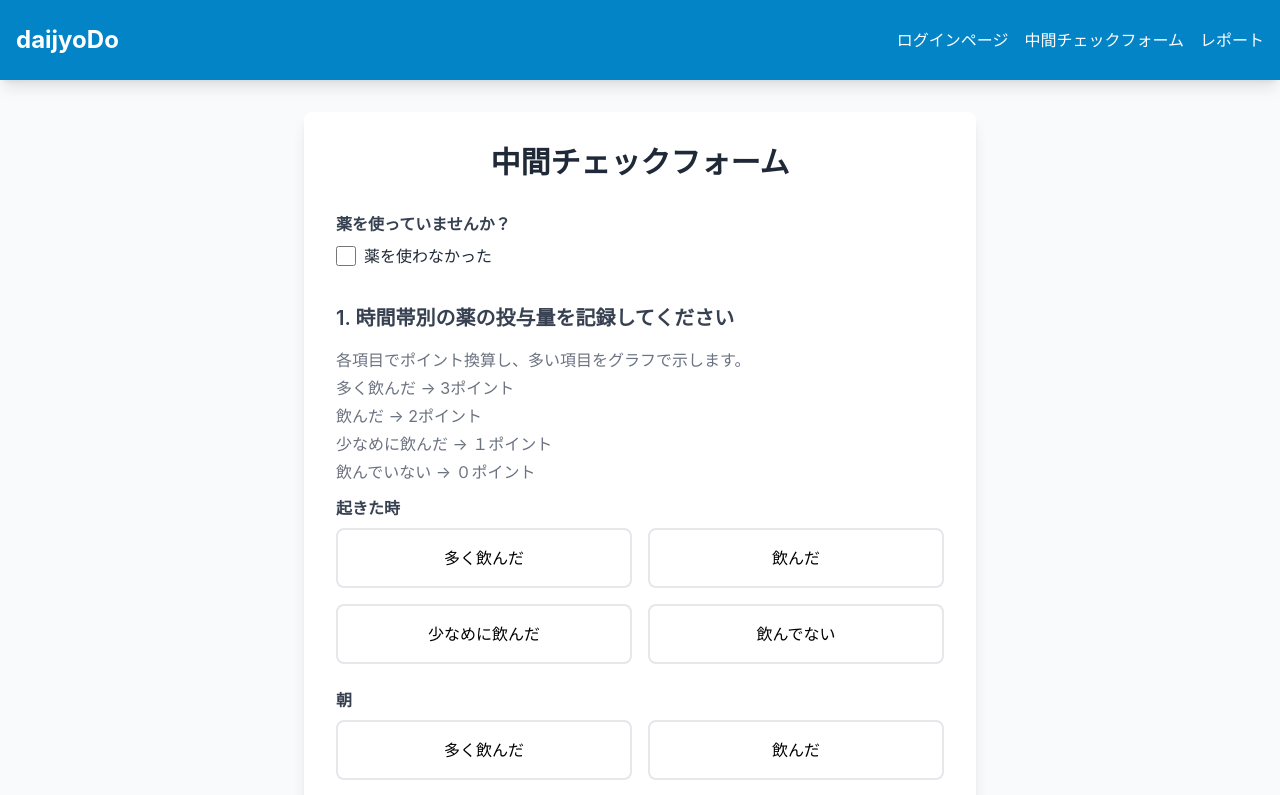
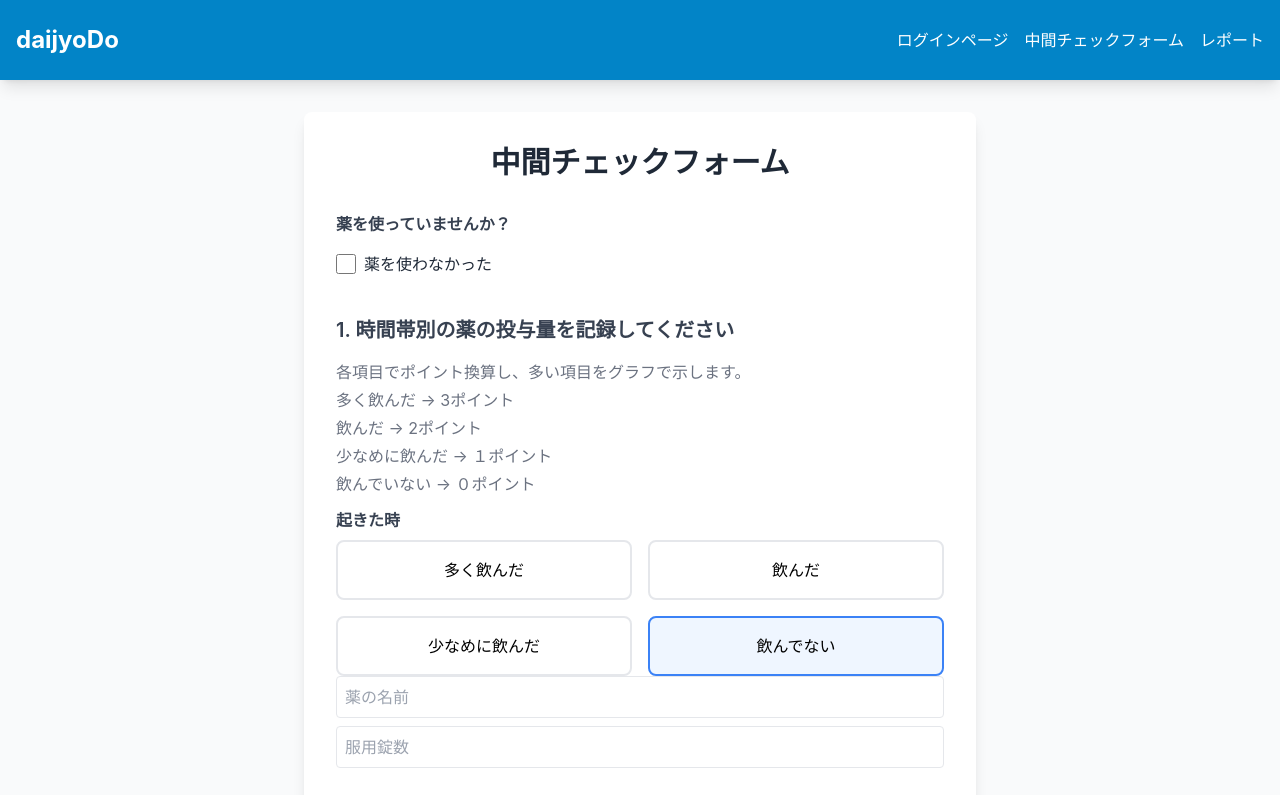
Before and after one commit to IkedasanNoMusoudo/taityoDo, a React (Vite) app: page / in a window 1280 px wide. Shown: the top 795 px of the page. Built offline with nearby package versions, Linux system fonts and the light colour scheme.

Commit message:
薬の詳細

```diff
--- a/src/App.tsx
+++ b/src/App.tsx
@@ -13,8 +13,8 @@ function App() {
       <Routes>
         <Route path="/" element={<DiagnosisForm />} />
         <Route path="/report" element={<ReportView />} />
-        <Route path='login' element={<LoginPage/>} />
-        <Route path='register' element={<RegisterPage />} />
+        <Route path='/login' element={<LoginPage/>} />
+        <Route path='/register' element={<RegisterPage />} />
       </Routes>
     </Layout>
   )
--- a/src/components/DiagnosisForm.tsx
+++ b/src/components/DiagnosisForm.tsx
@@ -1,23 +1,30 @@
 import { useState } from 'react'
 import { useNavigate } from 'react-router-dom'
-import { DiagnosisData, MedicationLevel, HealthCondition, TimeSlot } from '../types'
+import { DiagnosisData, MedicationLevel, MedicationDetail ,HealthCondition, TimeSlot } from '../types'
 
 const DiagnosisForm = () => {
   const navigate = useNavigate()
-  const [formData, setFormData] = useState<DiagnosisData>({
-    medicationLevel: {
-      '起きた時': null,
-      '朝': null,
-      '昼': null,
-      '夜': null,
-      '寝る前': null
-    },
+
+  const initialMedicationLevel: Record<TimeSlot, MedicationDetail> = {
+    '起きた時': { name: '', amount: null, level: '飲んでない' },
+    '朝': { name: '', amount: null, level: '飲んでない' },
+    '昼': { name: '', amount: null, level: '飲んでない' },
+    '夜': { name: '', amount: null, level: '飲んでない' },
+    '寝る前': { name: '', amount: null, level: '飲んでない' }
+  }
+
+  //フォームリセットのためのデータ
+  const initialFormData: DiagnosisData = {
+    medicationLevel: initialMedicationLevel,
     healthCondition: null,
     consultation: '',
     timestamp: new Date().toISOString(),
-    tonyoUsed: false, // 初期値
+    tonyoUsed: false,
     skipMedication: false
-  })
+  }
+
+
+  const [formData, setFormData] = useState<DiagnosisData>(initialFormData)
 
   const timeSlots: TimeSlot[] = ['起きた時', '朝', '昼', '夜', '寝る前']
   const medicationLevels: MedicationLevel[] = ['多く飲んだ', '飲んだ', '少なめに飲んだ', '飲んでない']
@@ -26,21 +33,6 @@ const DiagnosisForm = () => {
   const [isModalOpen, setIsModalOpen] = useState(false)
 
 
-  //フォームリセットのためのデータ
-  const initialFormData: DiagnosisData = {
-    medicationLevel: {
-      '起きた時': null,
-      '朝': null,
-      '昼': null,
-      '夜': null,
-      '寝る前': null
-    },
-    healthCondition: null,
-    consultation: '',
-    timestamp: '',
-    tonyoUsed: false,
-    skipMedication: false
-  }
 
 
   const handleSubmit = (e: React.FormEvent) => {
@@ -76,21 +68,18 @@ const DiagnosisForm = () => {
           <div className="mt-4">
             <label className="font-semibold text-gray-700">薬を使っていませんか？</label>
               <div className='mt-2'>
-                <label className="inline-flex items-center">
+                <label className="inline-flex items-center mt-2 mb-2">
                   <input
                     type="checkbox"
                     checked={formData.skipMedication}
                     onChange={(e) => {
                       const checked = e.target.checked
-                      const resetMedicationLevel = Object.fromEntries(
-                        timeSlots.map((slot) => [slot, null])
-                      ) as Record<TimeSlot, MedicationLevel | null>
 
                       setFormData((prev) => ({
                         ...prev,
                         skipMedication: checked,
                         tonyoUsed: checked ? false : prev.tonyoUsed,
-                        medicationLevel: checked ? resetMedicationLevel : prev.medicationLevel
+                        medicationLevel: initialMedicationLevel,
                       }))
                     }}
                     className="form-checkbox h-5 w-5 text-blue-600"
@@ -127,7 +116,7 @@ const DiagnosisForm = () => {
                     <label
                       key={level}
                       className={`p-4 border-2 rounded-lg cursor-pointer transition-colors ${
-                        formData.medicationLevel[slot] === level
+                        formData.medicationLevel[slot].level === level
                           ? 'border-blue-500 bg-blue-50'
                           : 'border-gray-200 hover:border-gray-300'
                       }`}
@@ -136,22 +125,72 @@ const DiagnosisForm = () => {
                         type="radio"
                         name={`${slot}`}
                         value={level}
-                        checked={formData.medicationLevel[slot] === level}
+                        checked={formData.medicationLevel[slot].level === level}
                         onChange={() =>
                           setFormData((prev) => ({
                             ...prev,
                             medicationLevel: {
                               ...prev.medicationLevel,
-                              [slot]: level
+                              [slot]: {
+                                ...prev.medicationLevel[slot],
+                                level: level
+                              }
                             }
                           }))
                         }
+
                         className="sr-only"
                       />
                       <span className="block text-center">{level}</span>
                     </label>
                   ))}
                 </div>
+
+                {formData.medicationLevel[slot] !== null && (
+                  <>
+                    <input
+                      type="text"
+                      placeholder="薬の名前"
+                      value={formData.medicationLevel[slot]?.name ?? ''}
+                      onChange={(e) =>
+                        setFormData((prev) => ({
+                          ...prev,
+                          medicationLevel: {
+                            ...prev.medicationLevel,
+                            [slot]: {
+                              ...(prev.medicationLevel[slot] ?? { name: '', amount: null }),
+                              name: e.target.value,
+                            }
+                          }
+                        }))
+                      }
+                      className="w-full p-2 border rounded mb-2"
+                    />
+
+                    <input
+                      type="number"
+                      placeholder="服用錠数"
+                      value={formData.medicationLevel[slot]?.amount ?? ''}
+                      onChange={(e) =>
+                        setFormData((prev) => ({
+                          ...prev,
+                          medicationLevel: {
+                            ...prev.medicationLevel,
+                            [slot]: {
+                              ...(prev.medicationLevel[slot] ?? { name: '', amount: null }),
+                              amount: parseInt(e.target.value) || null,
+                            }
+                          }
+                        }))
+                      }
+                      className="w-full p-2 border rounded mb-2"
+                      min={0}
+                    />
+                  </>
+                )}
+
+
+
               </fieldset>
             ))}
           </div>
@@ -224,7 +263,7 @@ const DiagnosisForm = () => {
                       <label
                         key={level}
                         className={`p-4 border-2 rounded-lg cursor-pointer transition-colors ${
-                          formData.medicationLevel[slot] === level
+                          formData.medicationLevel[slot].level === level
                             ? 'border-blue-500 bg-blue-50'
                             : 'border-gray-200 hover:border-gray-300'
                         }`}
@@ -233,13 +272,16 @@ const DiagnosisForm = () => {
                           type="radio"
                           name={`${slot}`}
                           value={level}
-                          checked={formData.medicationLevel[slot] === level}
+                          checked={formData.medicationLevel[slot].level === level}
                           onChange={() =>
                             setFormData((prev) => ({
                               ...prev,
                               medicationLevel: {
                                 ...prev.medicationLevel,
-                                [slot]: level
+                                [slot]: {
+                                  ...prev.medicationLevel[slot],
+                                  level: level
+                                }
                               }
                             }))
                           }
@@ -249,6 +291,50 @@ const DiagnosisForm = () => {
                       </label>
                     ))}
                   </div>
+
+                  {formData.medicationLevel[slot] !== null && (
+                  <>
+                    <input
+                      type="text"
+                      placeholder="薬の名前"
+                      value={formData.medicationLevel[slot]?.name ?? ''}
+                      onChange={(e) =>
+                        setFormData((prev) => ({
+                          ...prev,
+                          medicationLevel: {
+                            ...prev.medicationLevel,
+                            [slot]: {
+                              ...(prev.medicationLevel[slot] ?? { name: '', amount: null }),
+                              name: e.target.value,
+                            }
+                          }
+                        }))
+                      }
+                      className="w-full p-2 border rounded mb-2"
+                    />
+
+                    <input
+                      type="number"
+                      placeholder="服用錠数"
+                      value={formData.medicationLevel[slot]?.amount ?? ''}
+                      onChange={(e) =>
+                        setFormData((prev) => ({
+                          ...prev,
+                          medicationLevel: {
+                            ...prev.medicationLevel,
+                            [slot]: {
+                              ...(prev.medicationLevel[slot] ?? { name: '', amount: null }),
+                              amount: parseInt(e.target.value) || null,
+                            }
+                          }
+                        }))
+                      }
+                      className="w-full p-2 border rounded mb-2"
+                      min={0}
+                    />
+                  </>
+                )}
+
                 </fieldset>
               ))}
             </div>
--- a/src/components/ReportView.tsx
+++ b/src/components/ReportView.tsx
@@ -6,6 +6,9 @@ import { generatePDF } from '../utils/pdfGenerator'
 const ReportView = () => {
   const [reports, setReports] = useState<ReportData[]>([])
   const [selectedReport, setSelectedReport] = useState<ReportData | null>(null)
+
+
+
 
   // diagnosisDataというローカルストレージから取得
   useEffect(() => {
@@ -54,11 +57,12 @@ const ReportView = () => {
 
   const generateChartData = (data: ReportData[]) => {
     const timeSlots: TimeSlot[] = ['起きた時', '朝', '昼', '夜', '寝る前']
+
     return timeSlots.map((slot) => ({
       name: slot,
       value: data.filter(report => report.tonyoUsed).reduce(
         (sum, report) => {
-          const level = report.medicationLevel?.[slot] ?? '飲んでない'
+          const level = report.medicationLevel?.[slot]?.level ?? '飲んでない'
           return sum + medicationLevel(level)
         }, 0)
     }))
@@ -79,6 +83,8 @@ const ReportView = () => {
       </div>
     )
   }
+
+
 
   return (
     <div className="max-w-5xl mx-auto">
@@ -144,11 +150,15 @@ const ReportView = () => {
 
                 <div className="bg-gray-50 p-4 rounded-lg">
                   <h3 className="font-semibold text-gray-700 mb-2">薬の投与量</h3>
-                  <p className="text-gray-800">{Object.entries(selectedReport.medicationLevel).map(([time, level]) => (
-                    <p key={time}>
-                      {time}: {level ?? '未記録'}
-                    </p>
-                  ))}
+                  <p className="text-gray-800">
+                    {Object.entries(selectedReport.medicationLevel).map(([time, detail]) => {
+                      const slot = time as TimeSlot;
+                      return (
+                        <p key={slot}>
+                          {slot}: {detail.level} （{detail.name}  量: {detail.amount ?? '未記録'}）
+                        </p>
+                      );
+                    })}
                   </p>
                 </div>
 
@@ -177,11 +187,14 @@ const ReportView = () => {
             {selectedReport.tonyoUsed && (
               <div className="bg-gray-50 p-4 rounded-lg">
                 <h3 className="font-semibold text-gray-700 mb-2">薬の投与量（屯用薬）</h3>
-                {Object.entries(selectedReport.medicationLevel).map(([time, level]) => (
-                  <p className="text-gray-800" key={time}>
-                    {time}: {level ?? '未記録'}
-                  </p>
-                ))}
+                {Object.entries(selectedReport.medicationLevel).map(([time, detail]) => {
+                  const slot = time as TimeSlot;
+                  return (
+                    <p key={slot}>
+                      {slot}: {detail.level} （{detail.name}  量: {detail.amount ?? '未記録'}）
+                    </p>
+                  );
+                })}
               </div>
             )}
 
```
Also changed, not shown: src/types/index.ts (+7 -1 lines).
